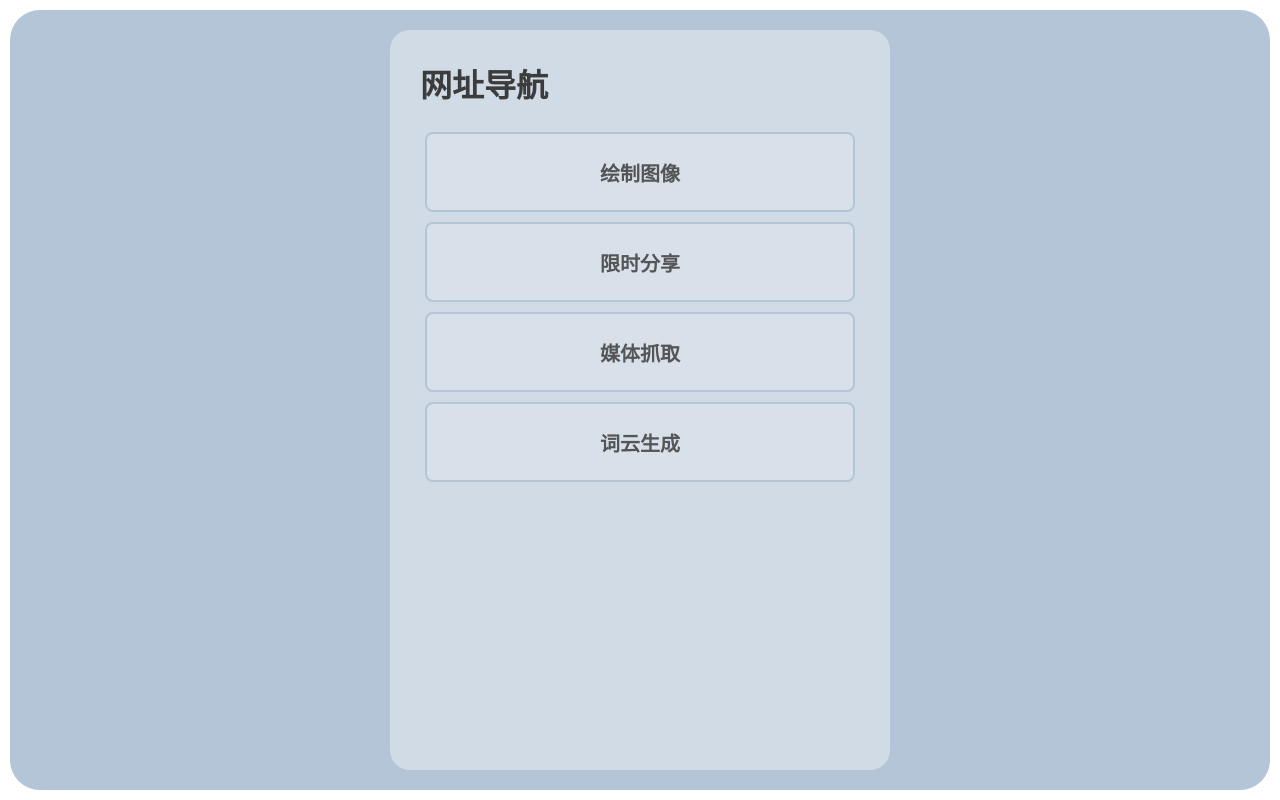
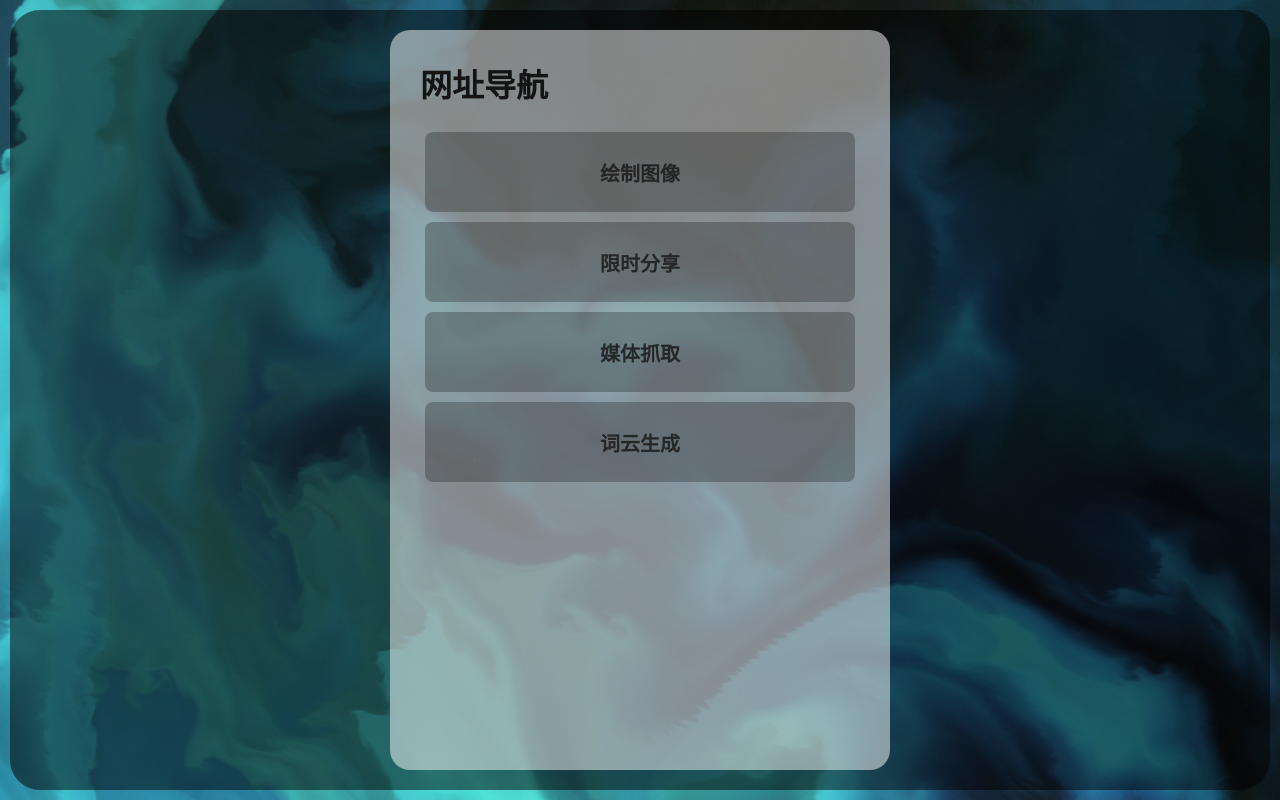
Before and after one commit to hky3535/online_toolkit, a Django app: page / in a window 1280 px wide. Run offline with Django 4.2, Linux system fonts and the light colour scheme.

Commit message:
beautify ui

```diff
--- a/apps/app_root/static/css/root_index.css
+++ b/apps/app_root/static/css/root_index.css
@@ -1,10 +1,19 @@
 /* 何恺悦 hekaiyue 2023-06-29 */
-body, html {
+html {
     width: 100%; height: 100%;
-    margin: 0px; padding: 5px;
+}
+body {
+    width: 100%; height: 100%;
+    margin: 0px; padding: 10px;
     background-color: var(--div_body);
     user-select: none;  /* 全局屏蔽文本选中动作 */
     box-sizing: border-box;
+}
+body {
+    background-image: var(--div_body_background);
+    background-size: cover;
+    background-position: center;
+    background-repeat: no-repeat;
 }
 
 #main_div {
--- a/apps/app_root/static/css/root_styles.css
+++ b/apps/app_root/static/css/root_styles.css
@@ -1,4 +1,5 @@
-:root {
+/* light blue */
+/* :root {
     --div_body: rgba(255, 255, 255, 1);
     --div_main: rgba(179, 197, 215, 1);
     --div_secondary: rgba(216, 225, 233, 0.8);
@@ -36,4 +37,46 @@
     --scrollbar_hover: rgba(120, 120, 120, 1);
 
     --canvas_normal: rgba(0, 0, 0, 0.05);
+} */
+
+/* deep */
+:root {
+    --div_body_background: url("body.jpg");
+    --div_body: rgba(0, 0, 0, 0);
+    --div_main: rgba(0, 0, 0, 0.5);
+    --div_secondary: rgba(255, 255, 255, 0.5);
+    --div_popup: rgba(255, 255, 255, 0.95);
+    --div_status: rgba(255, 255, 255, 0.8);
+
+    --div_border: rgba(255, 255, 255, 0.25);
+
+    --text_large: rgba(20, 20, 20, 1.0);
+    --text_small: rgba(30, 30, 30, 0.9);
+
+    --button_normal: rgba(0, 0, 0, 0.25);
+    --button_normal_border: rgba(0, 0, 0, 0);
+    --button_hover: rgba(50, 50, 50, 0.25);
+    --button_hover_border: rgba(0, 0, 0, 0);
+
+    --select_normal: rgba(0, 0, 0, 0.25);
+    --select_normal_border: rgba(0, 0, 0, 0);
+    --select_hover: rgba(50, 50, 50, 0.25);
+    --select_hover_border: rgba(0, 0, 0, 0);
+    --option_normal: rgba(0, 0, 0, 0.25);
+
+    --textarea_normal: rgba(0, 0, 0, 0);
+    --textarea_normal_border: rgba(0, 0, 0, 0.5);
+    --textarea_focus: rgba(0, 0, 0, 0);
+    --textarea_focus_border: rgba(0, 0, 0, 0.75);
+
+    --input_normal: rgba(0, 0, 0, 0);
+    --input_normal_border: rgba(0, 0, 0, 0.5);
+
+    --li_normal: rgba(0, 0, 0, 0);
+    --li_hover: rgba(0, 0, 0, 0.1);
+
+    --scrollbar_normal: rgba(100, 100, 100, 1);
+    --scrollbar_hover: rgba(120, 120, 120, 1);
+
+    --canvas_normal: rgba(0, 0, 0, 0.05);
 }
```
Also changed, not shown: apps/app_draw_frame/static/css/draw_frame_index.css (+11 -2 lines), apps/app_limited_time_sharing/static/css/limited_time_sharing_index.css (+11 -2 lines), apps/app_media_scrape/static/css/media_scrape_index.css (+11 -2 lines), apps/app_word_cloud/static/css/word_cloud_index.css (+11 -2 lines), apps/app_root/static/css/body.jpg (added).
